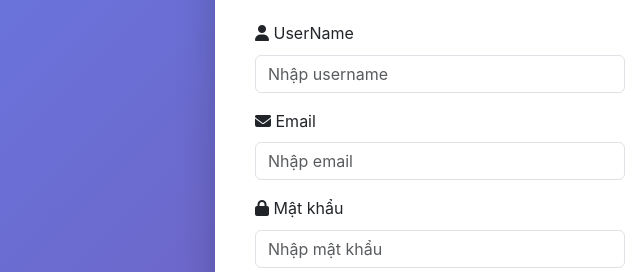
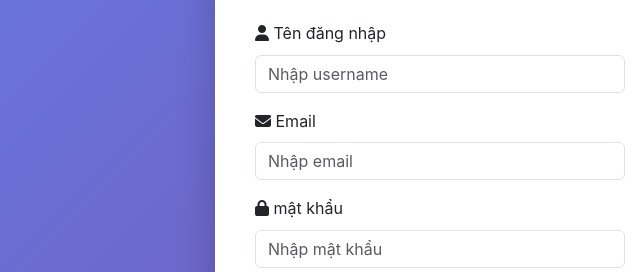
Before and after one commit to HoangDuy310105/WebTracNghiem, a website: page frontend/pages/login.html in a window 1280 px wide. Shown: the part 241-513 px from the top of the page, 200-840 px from the left. Drawn offline with nearby package versions, Linux system fonts and the light colour scheme.

Commit message:
A doi thanh tieng viet

```diff
--- a/frontend/pages/login.html
+++ b/frontend/pages/login.html
@@ -21,7 +21,7 @@
                 <form id="loginForm">
                     <div class="mb-3">
         <label for="txtUserName" class="form-label">
-            <i class="fas fa-user"></i> UserName
+            <i class="fas fa-user"></i> Tên đăng nhập <!-- Đã sửa ở đây -->
         </label>
         <input type="text" class="form-control" id="txtUserName" placeholder="Nhập username" required>
     </div>
@@ -33,9 +33,9 @@
                     </div>
 
                         <!-- Bắt đầu đoạn code của A -->
-    <div class="mb-3">
+   <div class="mb-3">
         <label for="txtmatkhau" class="form-label">
-            <i class="fas fa-lock"></i> Mật khẩu
+            <i class="fas fa-lock"></i> mật khẩu <!-- Đã sửa ở đây -->
         </label>
         <input type="password" class="form-control" id="txtmatkhau" placeholder="Nhập mật khẩu" required>
     </div>
```
